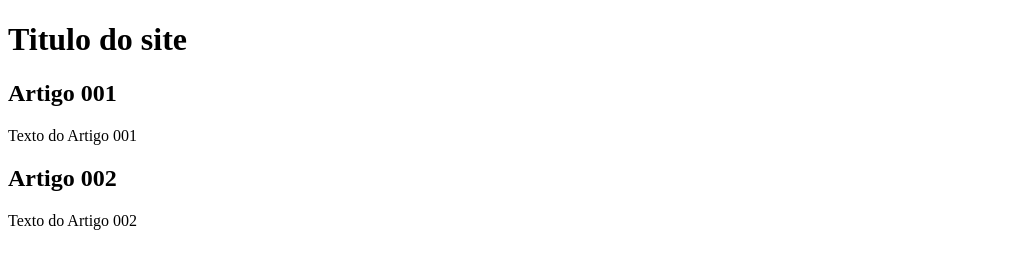
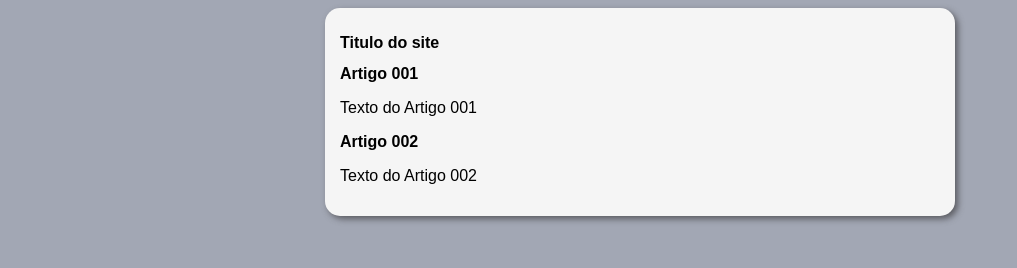
Before and after one commit to andersonljc/Projeto-site, a plain HTML site: page index.html in a window 1280 px wide. Shown: the whole page, without its empty margins (0-1017 px from the left). Drawn offline with Linux system fonts and the light colour scheme.

Commit message:
Iniciei o  designer

```diff
--- /dev/null
+++ b/estilos/style.css
@@ -0,0 +1,18 @@
+@charset "UTF-8";
+
+*{
+    font-family: Arial, Helvetica, sans-serif;
+    font-size: 16px;
+}
+body{
+    background-color: rgb(162, 167, 180);
+}
+main{
+    background-color: whitesmoke;
+    width: 600px;
+    margin: auto;
+    box-shadow: 3px 3px 6px rgba(80, 80, 85, 0.863);
+    border-radius: 15px;
+    padding: 15px;
+
+}
--- a/index.html
+++ b/index.html
@@ -4,6 +4,7 @@
     <meta charset="UTF-8">
     <meta http-equiv="X-UA-Compatible" content="IE=edge">
     <meta name="viewport" content="width=device-width, initial-scale=1.0">
+    <link rel="stylesheet" href="estilos/style.css">
     <title>Titulo do site</title>
 </head>
 <body>
```
